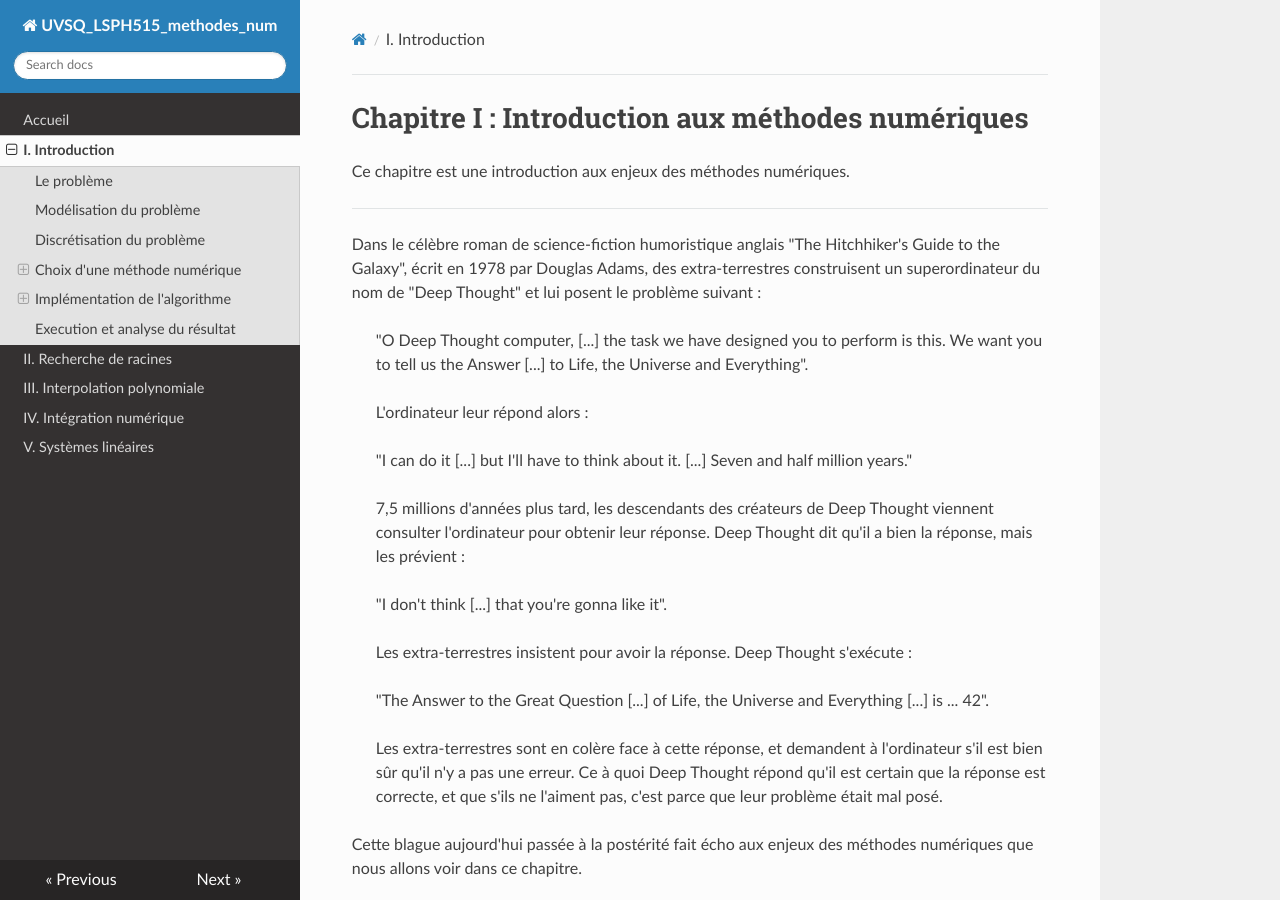
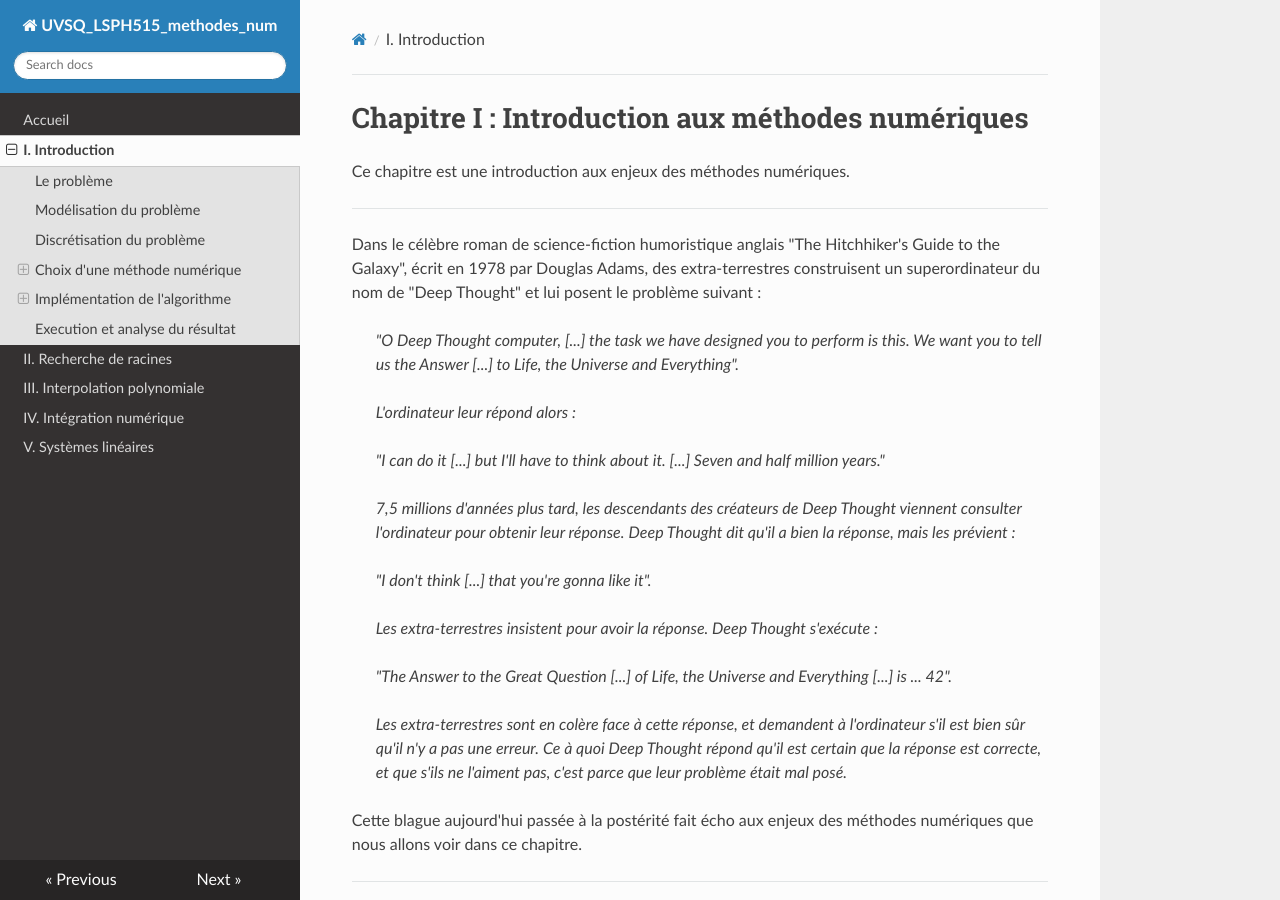
Before and after one commit to NicOudart/UVSQ_LSPH515_methodes_num, an MkDocs documentation site: the page built from docs/Chap1_Introduction.md, in a window 1280 px wide and 900 px high. Built offline with MkDocs 1.6.1, drawn with Linux system fonts in a browser that asks for light colours; nearby versions of some CDN libraries.

Commit message:
-Minor fix of Chapter 1.

```diff
--- a/docs/Chap1_Introduction.md
+++ b/docs/Chap1_Introduction.md
@@ -6,23 +6,23 @@
 
 Dans le célèbre roman de science-fiction humoristique anglais "The Hitchhiker's Guide to the Galaxy", écrit en 1978 par Douglas Adams, des extra-terrestres construisent un superordinateur du nom de "Deep Thought" et lui posent le problème suivant :
 
-> "O Deep Thought computer, [...] the task we have designed you to perform is this. We want you to tell us the Answer [...] to Life, the Universe and Everything".
+> _"O Deep Thought computer, [...] the task we have designed you to perform is this. We want you to tell us the Answer [...] to Life, the Universe and Everything"._
 >
-> L'ordinateur leur répond alors :
+> _L'ordinateur leur répond alors :_
 >
-> "I can do it [...] but I'll have to think about it. [...] Seven and half million years."
+> _"I can do it [...] but I'll have to think about it. [...] Seven and half million years."_
 >
-> 7,5 millions d'années plus tard, les descendants des créateurs de Deep Thought viennent consulter l'ordinateur pour obtenir leur réponse.
-> Deep Thought dit qu'il a bien la réponse, mais les prévient :
+> _7,5 millions d'années plus tard, les descendants des créateurs de Deep Thought viennent consulter l'ordinateur pour obtenir leur réponse._
+> _Deep Thought dit qu'il a bien la réponse, mais les prévient :_
 >
-> "I don't think [...] that you're gonna like it".
+> _"I don't think [...] that you're gonna like it"._
 >
-> Les extra-terrestres insistent pour avoir la réponse. Deep Thought s'exécute :
+> _Les extra-terrestres insistent pour avoir la réponse. Deep Thought s'exécute :_
 >
-> "The Answer to the Great Question [...] of Life, the Universe and Everything [...] is ... 42".
+> _"The Answer to the Great Question [...] of Life, the Universe and Everything [...] is ... 42"._
 >
-> Les extra-terrestres sont en colère face à cette réponse, et demandent à l'ordinateur s'il est bien sûr qu'il n'y a pas une erreur.
-> Ce à quoi Deep Thought répond qu'il est certain que la réponse est correcte, et que s'ils ne l'aiment pas, c'est parce que leur problème était mal posé.
+> _Les extra-terrestres sont en colère face à cette réponse, et demandent à l'ordinateur s'il est bien sûr qu'il n'y a pas une erreur._
+> _Ce à quoi Deep Thought répond qu'il est certain que la réponse est correcte, et que s'ils ne l'aiment pas, c'est parce que leur problème était mal posé._
 
 Cette blague aujourd'hui passée à la postérité fait écho aux enjeux des méthodes numériques que nous allons voir dans ce chapitre.
 
@@ -32,9 +32,9 @@
 
 ## Le problème
 
-_Un groupe d'étudiants de l'UVSQ réalise un projet de ballon sonde pour mesurer la vitesse du vent dans la stratosphère au cours du temps_.
-_On considère qu'après une phase d'ascension, leur ballon a atteint une altitude stable dans la stratosphère, et que son déplacement est uniquement lié au vent_.
-_La nacelle de leur ballon contient une balise GPS, qui leur permet de mesurer le déplacement du ballon au cours du temps_.
+> _Un groupe d'étudiants de l'UVSQ réalise un projet de ballon sonde pour mesurer la vitesse du vent dans la stratosphère au cours du temps_.
+> _On considère qu'après une phase d'ascension, leur ballon a atteint une altitude stable dans la stratosphère, et que son déplacement est uniquement lié au vent_.
+> _La nacelle de leur ballon contient une balise GPS, qui leur permet de mesurer le déplacement du ballon au cours du temps_.
 
 Le **problème physique** auquel les étudiants sont confrontés est le suivant : estimer la vitesse du vent dans la stratosphère au cours du temps à partir de leurs mesures.
 
@@ -42,7 +42,7 @@
 
 La première étape est de **traduire ce problème physique en un modèle** par le biais d'équations mathématiques :
 
-_Les étudiants font l'hypothèse que leur ballon stratosphérique se déplace à la vitesse du vent_.
+> _Les étudiants font l'hypothèse que leur ballon stratosphérique se déplace à la vitesse du vent_.
 
 Notons $p(t)$ la fonction associant à chaque instant $t$ en [s] à partir du début de la mesure le déplacement du ballon en [m].
 
@@ -58,7 +58,7 @@
 
 Dans le cas des étudiants de l'UVSQ, la discrétisation est réalisée au moment de l'échantillonnage :
 
-_Les étudiants décident d'enregistrer une mesure de déplacement toutes les $h$ secondes._
+> _Les étudiants décident d'enregistrer une mesure de déplacement toutes les $h$ secondes._
 
 Ils n'ont donc pas accès à toutes les valeurs possibles de $p(t)$, mais à des valeurs discrètes régulièrement espacées $p(t_i)$ avec $t_i = 0, h, 2 \times h, 3 \times h, ... (N-1) \times h$ et $N$ le nombre d'échantillons.
 
```
